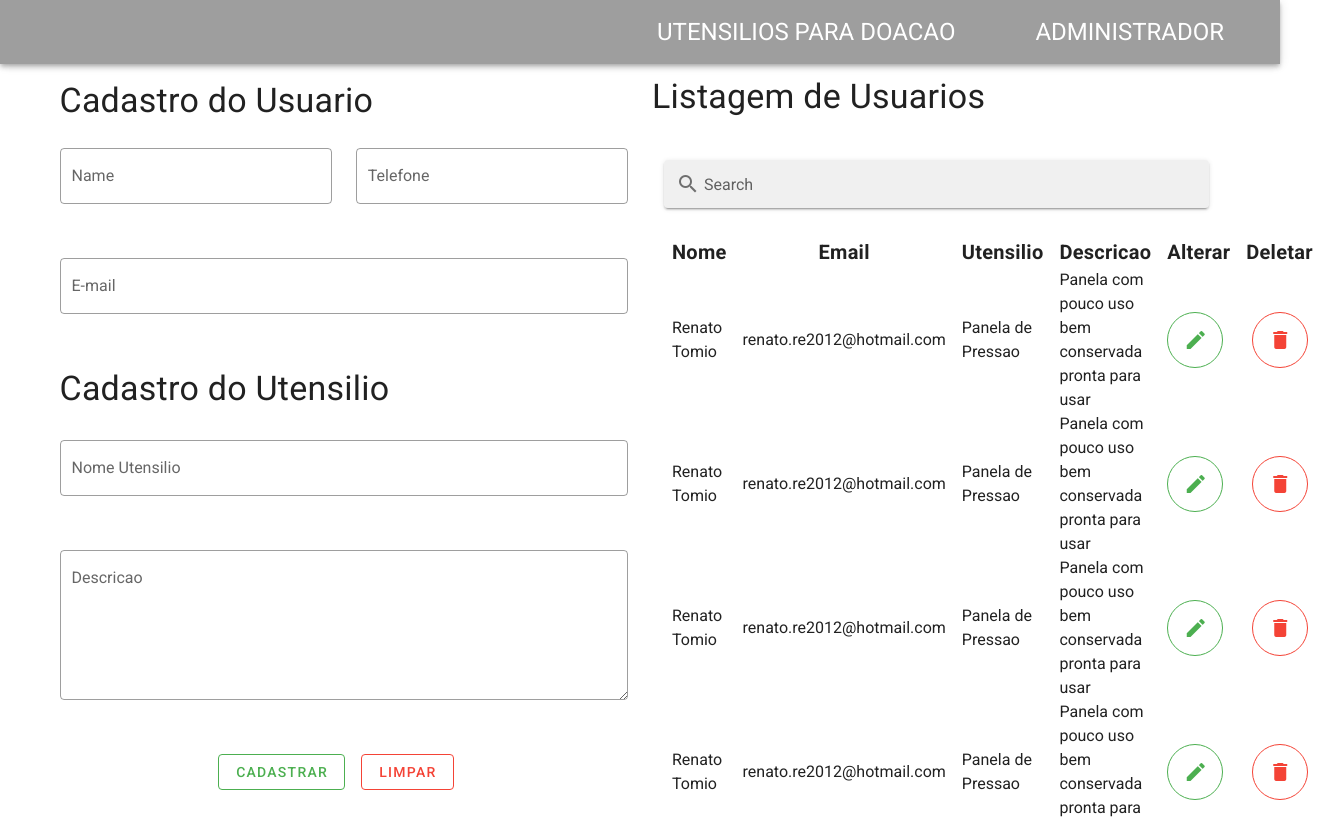
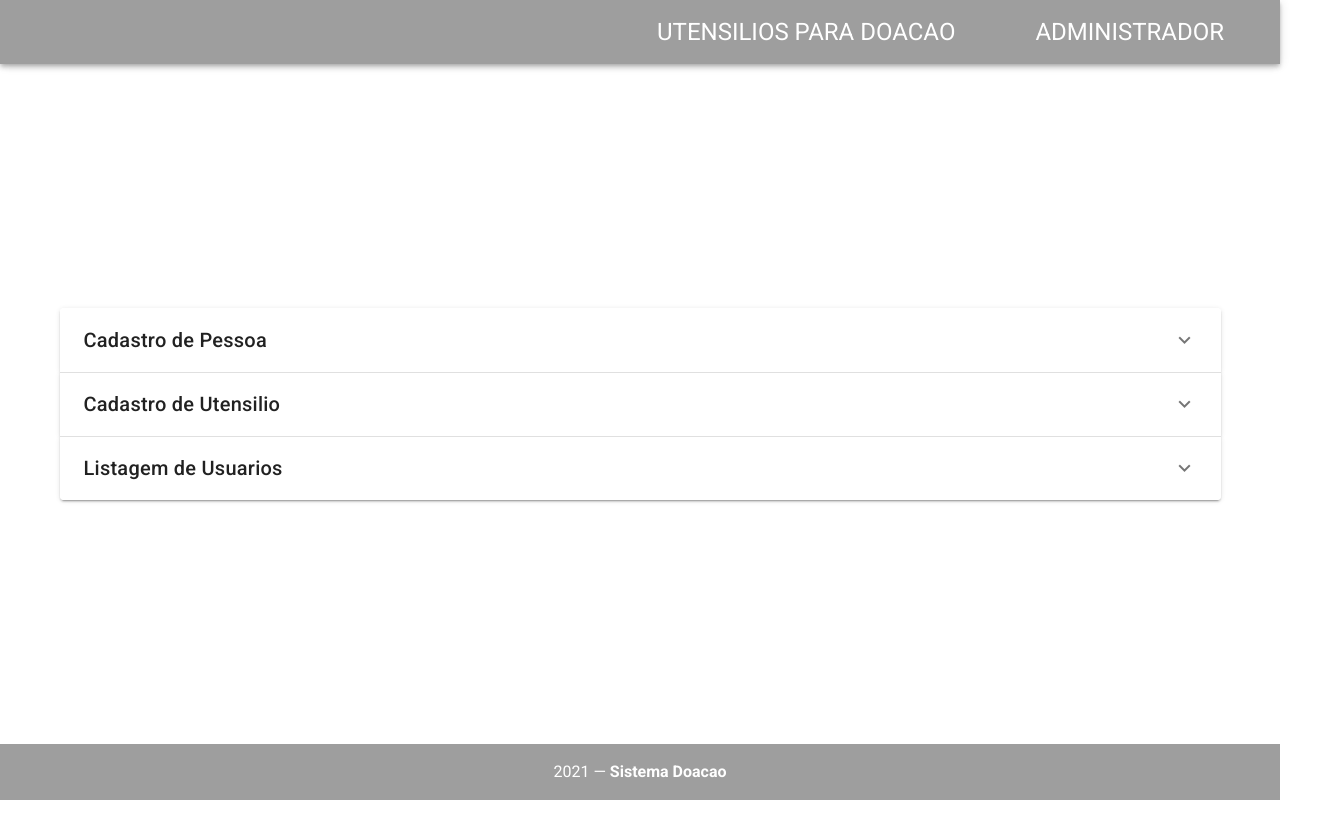
Before and after one commit to RenatoShishido/challenge-project-az, a Vue app in the folder vue-app/: page /administrador in a window 1280 px wide. Shown: the top 819 px of the page, 1325 px wide, since content can reach past the window. Built offline with nearby package versions, Linux system fonts and the light colour scheme.

Commit message:
Views e Components
Modificando o layout da tela do Administrado para ele ficar com campos expansivos e implementando novas funcionalidades no componente tabela.

```diff
--- a/vue-app/src/components/tabela.vue
+++ b/vue-app/src/components/tabela.vue
@@ -1,5 +1,5 @@
 <template>
-  <v-container fluid>
+  <v-container>
     <v-data-iterator
       :items="items"
       :items-per-page.sync="itemsPerPage"
@@ -24,53 +24,52 @@
           <v-col cols="12">
             <thead>
               <tr>
-                <th cols="2" class="text-left px-2 title font-weight-bold">
+                <th class="text-left px-2 subtitle font-weight-bold">
                   Nome
                 </th>
-                <th cols="3" class="text-center px-2 title font-weight-bold">
+                <th class="text-center px-2 subtitle font-weight-bold">
                   Email
                 </th>
-                <th cols="1" class="text-left px-2 title font-weight-bold">
+                <th class="text-left px-2 subtitle font-weight-bold">
                   Utensilio
                 </th>
-                <th cols="5" class="text-left px-2 title font-weight-bold">
+                <th class="text-left px-2 subtitle font-weight-bold">
                   Descricao
                 </th>
-                <th cols="5" class="text-left px-2 title font-weight-bold">
+                <th class="text-left px-2 subtitle font-weight-bold">
                   Alterar
                 </th>
-                <th cols="5" class="text-left px-2 title font-weight-bold">
+                <th class="text-left px-2 subtitle font-weight-bold">
                   Deletar
                 </th>
               </tr>
             </thead>
             <tbody>
               <tr v-for="item in items" :key="item.name">
-                <td cols="2" class="px-2">{{ item.name }}</td>
-                <td cols="3" class="px-2">{{ item.email }}</td>
-                <td cols="1" class="px-2">{{ item.utensilio }}</td>
-                <td cols="5" class="px-2">{{ item.descricao }}</td>
-                <td cols="5" class="px-2">
+                <td class="px-2">{{ item.name }}</td>
+                <td class="px-2">{{ item.email }}</td>
+                <td class="px-2">{{ item.utensilio }}</td>
+                <td class="px-2">{{ item.descricao }}</td>
+                <td class="px-2">
                   <Button
                     @defaultAction="cleanFields"
                     :typeButton="{
                       color: 'green',
                       fab: 'fab',
                       icon: 'mdi-pencil',
-                      outlined: 'outlined'
+                      outlined: 'outlined',
                     }"
                   />
                 </td>
                 <td cols="5" class="px-2">
                   <Dialog
-                  :typeButton="{
+                    :typeButton="{
                       color: 'red',
                       fab: 'fab',
                       icon: 'mdi-delete',
-                      outlined: 'outlined'
+                      outlined: 'outlined',
                     }"
                   />
-
                 </td>
               </tr>
             </tbody>
@@ -80,21 +79,7 @@
 
       <template v-slot:footer>
         <v-row class="mt-2" align="center" justify="center">
-          <span class="grey--text">Items per page</span>
           <v-menu offset-y>
-            <template v-slot:activator="{ on, attrs }">
-              <v-btn
-                dark
-                text
-                color="primary"
-                class="ml-2"
-                v-bind="attrs"
-                v-on="on"
-              >
-                {{ itemsPerPage }}
-                <v-icon>mdi-chevron-down</v-icon>
-              </v-btn>
-            </template>
             <v-list>
               <v-list-item
                 v-for="(number, index) in itemsPerPageArray"
@@ -137,54 +122,15 @@ import Dialog from "./dialog";
 export default {
   components: {
     Button,
-    Dialog
+    Dialog,
   },
   data() {
     return {
-      itemsPerPageArray: [4, 8, 12],
       search: "",
       filter: {},
-      sortDesc: false,
       page: 1,
-      itemsPerPage: 4,
       sortBy: "name",
       items: [
-        {
-          name: "Renato Tomio",
-          email: "renato.re2012@hotmail.com",
-          utensilio: "Panela de Pressao",
-          descricao: "Panela com pouco uso bem conservada pronta para usar",
-        },
-        {
-          name: "Renato Tomio",
-          email: "renato.re2012@hotmail.com",
-          utensilio: "Panela de Pressao",
-          descricao: "Panela com pouco uso bem conservada pronta para usar",
-        },
-        {
-          name: "Renato Tomio",
-          email: "renato.re2012@hotmail.com",
-          utensilio: "Panela de Pressao",
-          descricao: "Panela com pouco uso bem conservada pronta para usar",
-        },
-        {
-          name: "Renato Tomio",
-          email: "renato.re2012@hotmail.com",
-          utensilio: "Panela de Pressao",
-          descricao: "Panela com pouco uso bem conservada pronta para usar",
-        },
-        {
-          name: "Renato Tomio",
-          email: "renato.re2012@hotmail.com",
-          utensilio: "Panela de Pressao",
-          descricao: "Panela com pouco uso bem conservada pronta para usar",
-        },
-        {
-          name: "Renato Tomio",
-          email: "renato.re2012@hotmail.com",
-          utensilio: "Panela de Pressao",
-          descricao: "Panela com pouco uso bem conservada pronta para usar",
-        },
         {
           name: "Renato Tomio",
           email: "renato.re2012@hotmail.com",
@@ -206,24 +152,5 @@ export default {
       ],
     };
   },
-  computed: {
-    numberOfPages() {
-      return Math.ceil(this.items.length / this.itemsPerPage);
-    },
-    filteredKeys() {
-      return this.keys.filter((key) => key !== "Name");
-    },
-  },
-  methods: {
-    nextPage() {
-      if (this.page + 1 <= this.numberOfPages) this.page += 1;
-    },
-    formerPage() {
-      if (this.page - 1 >= 1) this.page -= 1;
-    },
-    updateItemsPerPage(number) {
-      this.itemsPerPage = number;
-    },
-  },
 };
 </script>
--- a/vue-app/src/views/Administrador.vue
+++ b/vue-app/src/views/Administrador.vue
@@ -2,7 +2,13 @@
   <v-main>
     <v-container fill-height>
       <v-row>
-        <v-col cols="12" md="6" xl="6" lg="6">
+        <v-col>
+          <v-expansion-panels focusable inset hover v-model="panel">
+            <v-expansion-panel>
+              <v-expansion-panel-header class="title">
+                Cadastro de Pessoa
+              </v-expansion-panel-header>
+              <v-expansion-panel-content>
                 <v-row align="center">
                   <v-col cols="12">
                     <h1 class="d-flex justify-start my-1 display-1">
@@ -35,7 +41,25 @@
                       label="E-mail"
                       required
                     ></v-text-field>
+                    <Button
+                      @defaultAction="push"
+                      :typeButton="{
+                        color: 'green',
+                        text: 'Continuar',
+                        class: 'mr-4 white--text',
+                        outlined: 'outlined',
+                      }"
+                    />
                   </v-col>
+                </v-row>
+              </v-expansion-panel-content>
+            </v-expansion-panel>
+            <v-expansion-panel>
+              <v-expansion-panel-header class="title">
+                Cadastro de Utensilio
+              </v-expansion-panel-header>
+              <v-expansion-panel-content>
+                <v-row>
                   <v-col cols="12">
                     <h1 class="d-flex justify-start mb-2 display-1">
                       Cadastro do Utensilio
@@ -80,8 +104,13 @@
                     />
                   </v-col>
                 </v-row>
-        </v-col>
-        <v-col cols="12" md="6" xl="6" lg="6">
+              </v-expansion-panel-content>
+            </v-expansion-panel>
+            <v-expansion-panel>
+              <v-expansion-panel-header class="title">
+                Listagem de Usuarios
+              </v-expansion-panel-header>
+              <v-expansion-panel-content>
                 <v-row>
                   <v-col cols="12">
                     <h1 class="d-flex justify-start mb-2 display-1">
@@ -92,6 +121,9 @@
                     <Table />
                   </v-col>
                 </v-row>
+              </v-expansion-panel-content>
+            </v-expansion-panel>
+          </v-expansion-panels>
         </v-col>
       </v-row>
     </v-container>
@@ -109,6 +141,7 @@ export default {
   },
   data: () => ({
     fields: {},
+    panel: [],
     defaultRules: [(v) => !!v || "E necessario preencher o campo"],
     emailRules: [
       (v) => !!v || "E necessario preencher o campo",
@@ -120,6 +153,9 @@ export default {
     cleanFields() {
       this.fields = {};
     },
+    push() {
+       this.panel = 1
+    }
   },
 };
 </script>
```
Lines whose indentation alone changed are shown as unchanged.
